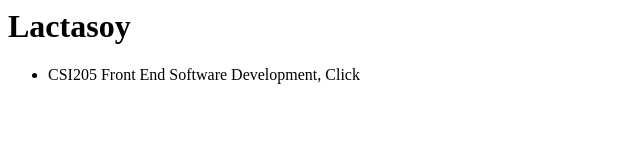
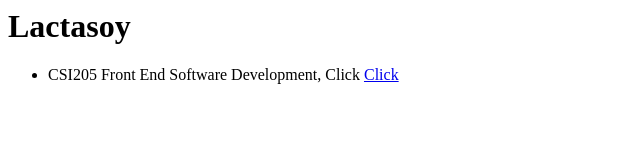
Before and after one commit to LactasoyJa/LactasoyJa.github.io, a plain HTML site: page index.html in a window 1280 px wide. Shown: the full height of the page, 0-640 px from the left. Drawn offline with Linux system fonts and the light colour scheme.

Commit message:
Update index.html

```diff
--- a/index.html
+++ b/index.html
@@ -5,7 +5,7 @@
   <body>
     <h1>Lactasoy</h1>
     <ul>
-      <li>CSI205 Front End Software Development, Click <a href='https://lactasoyja.github.io/_Mulripages'></li>
+      <li>CSI205 Front End Software Development, Click <a href='https://lactasoyja.github.io/_Mulripages'>Click</a></li>
     </ul>
   </body>
 </html>
```
